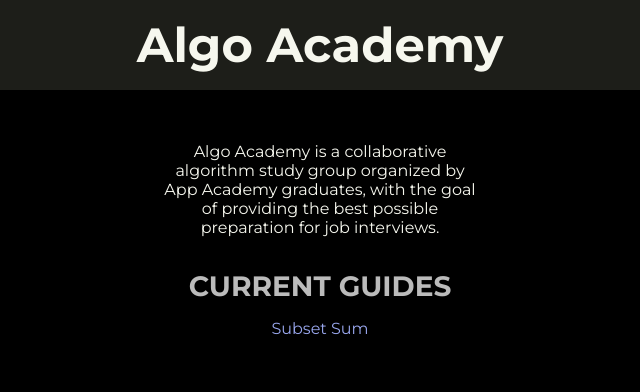
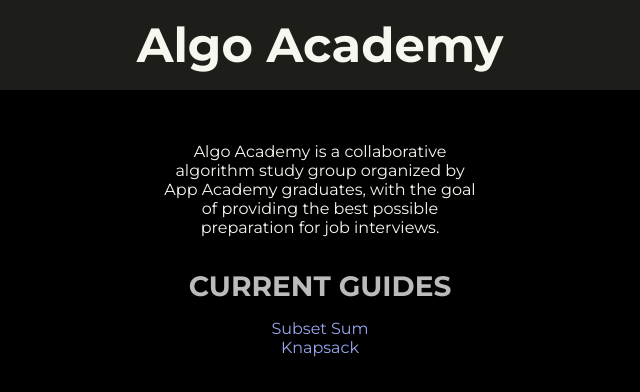
Before and after one commit to timhwang21/algo-academy, a plain HTML site: page index.html in a window 1280 px wide. Shown: the full height of the page, 320-960 px from the left. Drawn offline with Linux system fonts and the light colour scheme.

Commit message:
add knapsack problem

```diff
--- a/index.html
+++ b/index.html
@@ -22,6 +22,7 @@
 
     <h2>CURRENT GUIDES</h2>
     <a href="#" class="parser" id="md/SubsetSum.md">Subset Sum</a>
+    <a href="#" class="parser" id="md/Knapsack.md">Knapsack</a>
   </nav>
 
   <section id="md">
```
Also changed, not shown: 5 other files.
